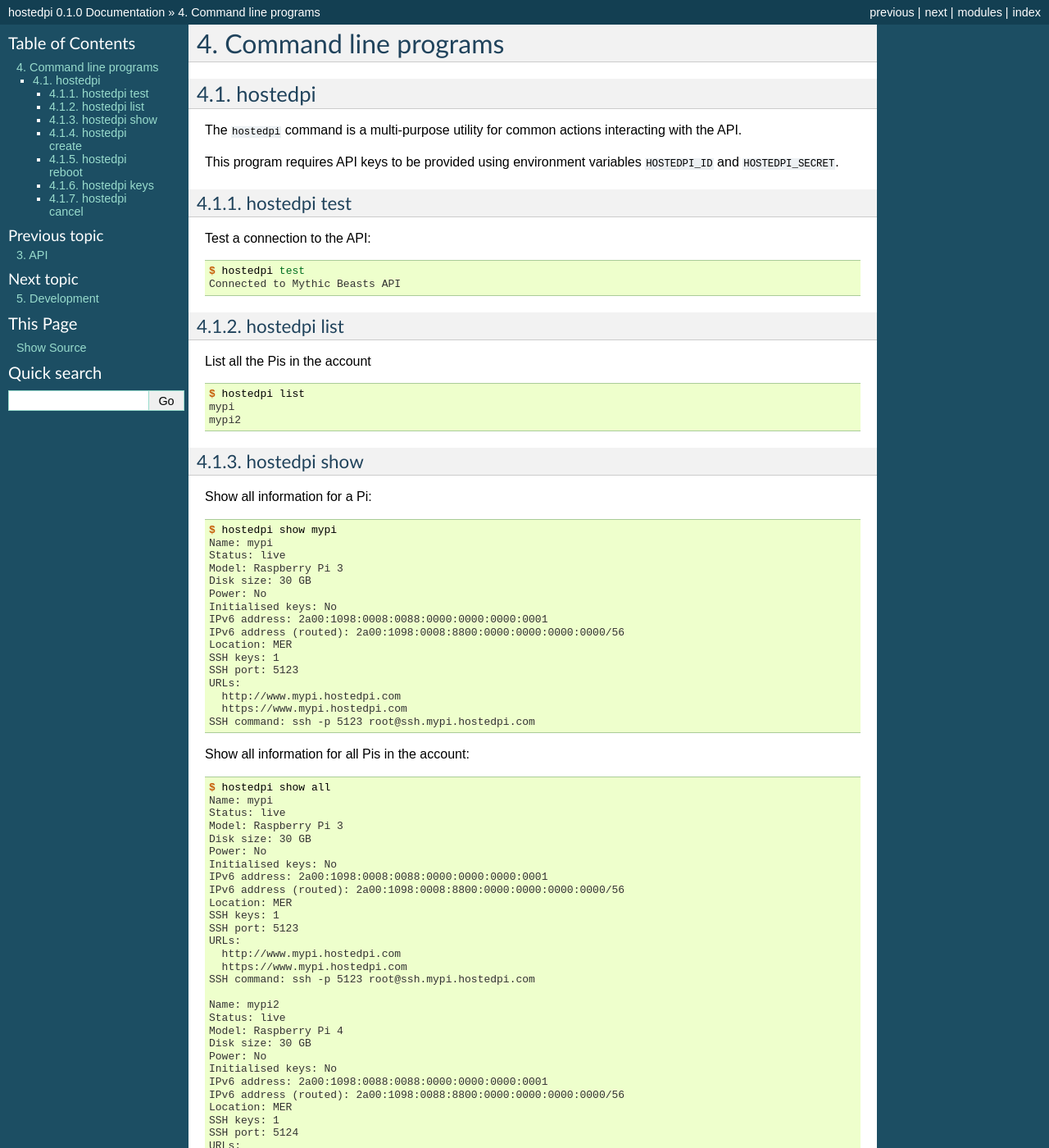
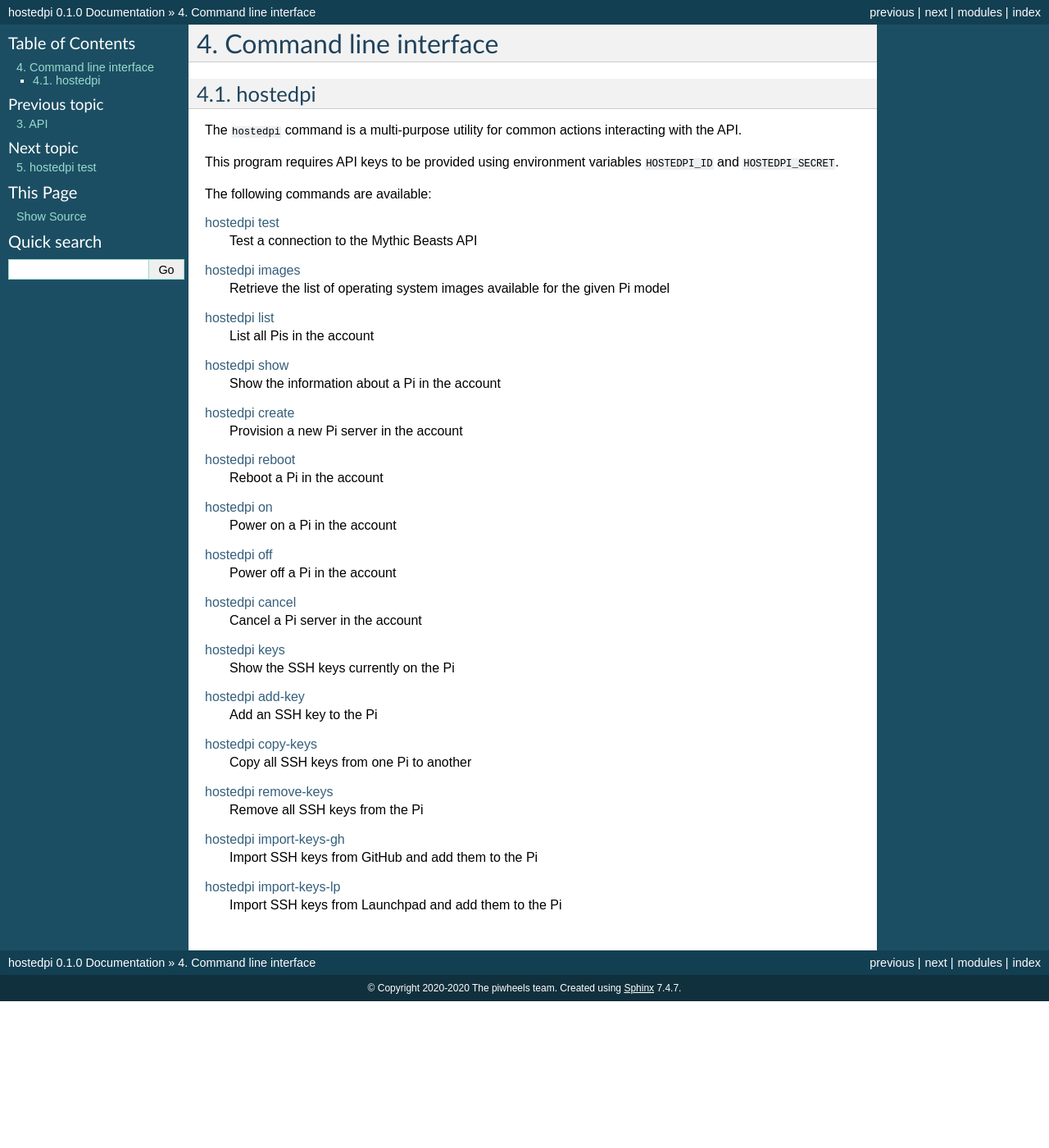
Before and after one commit to piwheels/hostedpi, a Sphinx documentation site: the page built from docs/cli.rst, in a window 1280 px wide and 1400 px high. Shown: the whole window at 82% size. Built offline with Sphinx 7.4.7, drawn with Linux system fonts in a browser that asks for light colours; some of the changed text lies outside the part shown.

Commit message:
Add cli command docs pages

```diff
--- a/docs/cli.rst
+++ b/docs/cli.rst
@@ -1,6 +1,6 @@
-=====================
-Command line programs
-=====================
+======================
+Command line interface
+======================
 
 hostedpi
 ========
@@ -11,157 +11,50 @@ interacting with the API.
 This program requires API keys to be provided using environment variables
 ``HOSTEDPI_ID`` and ``HOSTEDPI_SECRET``.
 
-hostedpi test
--------------
+The following commands are available:
 
-Test a connection to the API:
+:doc:`cli_test`
+    Test a connection to the Mythic Beasts API
 
-.. code-block:: console
+:doc:`cli_images`
+    Retrieve the list of operating system images available for the given Pi
+    model
 
-    $ hostedpi test
-    Connected to Mythic Beasts API
+:doc:`cli_list`
+    List all Pis in the account
 
-hostedpi list
--------------
+:doc:`cli_show`
+    Show the information about a Pi in the account
 
-List all the Pis in the account
+:doc:`cli_create`
+    Provision a new Pi server in the account
 
-.. code-block:: console
+:doc:`cli_reboot`
+    Reboot a Pi in the account
 
-    $ hostedpi list
-    mypi
-    mypi2
+:doc:`cli_on`
+    Power on a Pi in the account
 
-hostedpi show
--------------
+:doc:`cli_off`
+    Power off a Pi in the account
 
-Show all information for a Pi:
+:doc:`cli_cancel`
+    Cancel a Pi server in the account
 
-.. code-block:: console
+:doc:`cli_keys`
+    Show the SSH keys currently on the Pi
 
-    $ hostedpi show mypi
-    Name: mypi
-    Status: live
-    Model: Raspberry Pi 3
-    Disk size: 30 GB
-    Power: No
-    Initialised keys: No
-    IPv6 address: 2a00:1098:0008:0088:0000:0000:0000:0001
-    IPv6 address (routed): 2a00:1098:0008:8800:0000:0000:0000:0000/56
-    Location: MER
-    SSH keys: 1
-    SSH port: 5123
-    URLs:
-      http://www.mypi.hostedpi.com
-      https://www.mypi.hostedpi.com
-    SSH command: ssh -p 5123 root@ssh.mypi.hostedpi.com
+:doc:`cli_add_key`
+    Add an SSH key to the Pi
 
-Show all information for all Pis in the account:
+:doc:`cli_copy_keys`
+    Copy all SSH keys from one Pi to another
 
-.. code-block:: console
+:doc:`cli_remove_keys`
+    Remove all SSH keys from the Pi
 
-    $ hostedpi show all
-    Name: mypi
-    Status: live
-    Model: Raspberry Pi 3
-    Disk size: 30 GB
-    Power: No
-    Initialised keys: No
-    IPv6 address: 2a00:1098:0008:0088:0000:0000:0000:0001
-    IPv6 address (routed): 2a00:1098:0008:8800:0000:0000:0000:0000/56
-    Location: MER
-    SSH keys: 1
-    SSH port: 5123
-    URLs:
-      http://www.mypi.hostedpi.com
-      https://www.mypi.hostedpi.com
-    SSH command: ssh -p 5123 root@ssh.mypi.hostedpi.com
+:doc:`cli_import_keys_gh`
+    Import SSH keys from GitHub and add them to the Pi
 
-    Name: mypi2
-    Status: live
-    Model: Raspberry Pi 4
-    Disk size: 30 GB
-    Power: No
-    Initialised keys: No
-    IPv6 address: 2a00:1098:0088:0088:0000:0000:0000:0001
-    IPv6 address (routed): 2a00:1098:0088:8800:0000:0000:0000:0000/56
-    Location: MER
-    SSH keys: 1
-    SSH port: 5124
-    URLs:
-      http://www.mypi2.hostedpi.com
-      https://www.mypi2.hostedpi.com
-    SSH command: ssh -p 5124 root@ssh.mypi2.hostedpi.com
-
-hostedpi create
----------------
-
-Provision a new Pi:
-
-.. code-block:: console
-
-    $ hostedpi create mypi3
-    Name: mypi3
-    Status: provisioning
-    Model: Raspberry Pi 3
-    Disk size: 10 GB
-    Power: No
-    IPv6 address: 2a00:1098:0008:0088:0000:0000:0000:0001
-    IPv6 address (routed): 2a00:1098:0008:8800:0000:0000:0000:0000/56
-    Location: MER
-    SSH port: 5136
-    URLs:
-      http://www.piwheels.hostedpi.com
-      https://www.piwheels.hostedpi.com
-    SSH command: ssh -p 5136 root@ssh.piwheels.hostedpi.com
-
-Positional arguments:
-
-1. NAME
-2. MODEL (optional)
-3. SSH_KEY_PATH (optional)
-
-.. code-block:: console
-
-    $ hostedpi create mypi 3 .ssh/id_rsa.pub
-
-hostedpi reboot
----------------
-
-Reboot a Pi:
-
-.. code-block:: console
-
-    $ hostedpi reboot mypi
-    mypi rebooted
-
-Reboot all the Pis in the account:
-
-.. code-block:: console
-
-    $ hostedpi reboot all
-    mypi rebooted
-    mypi2 rebooted
-
-hostedpi keys
--------------
-
-???
-
-hostedpi cancel
----------------
-
-Cancel a Pi service:
-
-.. code-block:: console
-
-    $ hostedpi cancel mypi
-    Pi service mypi cancelled
-
-Cancel all the Pi services in the account:
-
-.. code-block:: console
-
-    $ hostedpi cancel all
-    Pi service mypi cancelled
-    Pi service mypi2 cancelled
+:doc:`cli_import_keys_lp`
+    Import SSH keys from Launchpad and add them to the Pi
--- /dev/null
+++ b/docs/cli_create.rst
@@ -0,0 +1,23 @@
+===============
+hostedpi create
+===============
+
+.. program:: hostedpi-create
+
+Synopsis
+========
+
+.. code-block:: text
+
+    hostedpi create
+
+Description
+===========
+
+Provision a new Pi server in the account
+
+Options
+=======
+
+Usage
+=====
--- /dev/null
+++ b/docs/cli_show.rst
@@ -0,0 +1,23 @@
+=============
+hostedpi show
+=============
+
+.. program:: hostedpi-show
+
+Synopsis
+========
+
+.. code-block:: text
+
+    hostedpi show
+
+Description
+===========
+
+Show the information about a Pi in the account
+
+Options
+=======
+
+Usage
+=====
```
Also changed, not shown: docs/cli_add_key.rst (added, +23 -0 lines), docs/cli_cancel.rst (added, +23 -0 lines), docs/cli_copy_keys.rst (added, +23 -0 lines), docs/cli_images.rst (added, +23 -0 lines), docs/cli_import_keys_gh.rst (added, +23 -0 lines), docs/cli_import_keys_lp.rst (added, +23 -0 lines), docs/cli_keys.rst (added, +23 -0 lines), docs/cli_list.rst (added, +23 -0 lines), docs/cli_off.rst (added, +23 -0 lines), docs/cli_on.rst (added, +23 -0 lines), docs/cli_reboot.rst (added, +23 -0 lines), docs/cli_remove_keys.rst (added, +23 -0 lines), docs/cli_test.rst (added, +23 -0 lines), docs/index.rst (+26 -9 lines), 1 more files, 2 other files.
